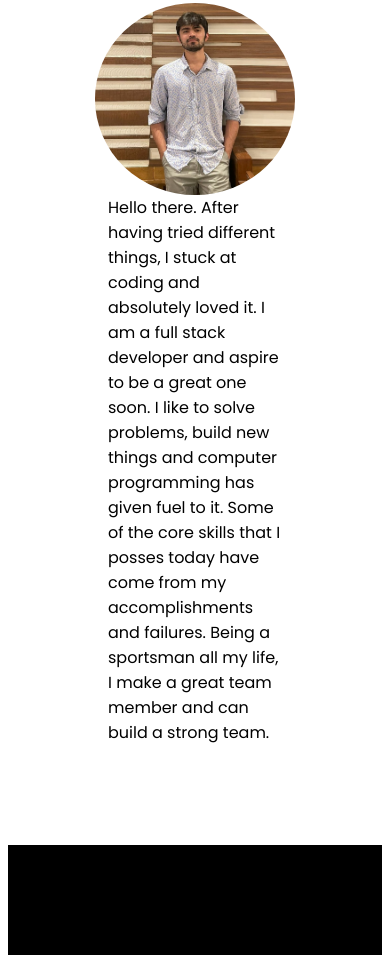
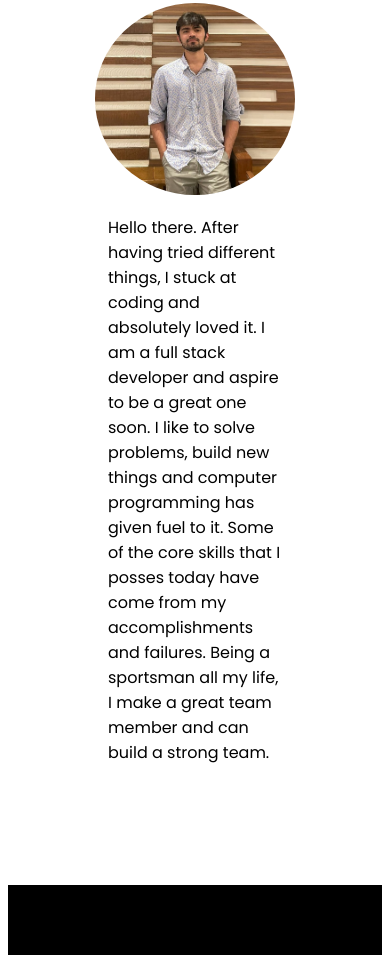
Before and after one commit to sanchitjo/My-Portfolio-Website, a plain HTML site: page index.html in a window 390 px wide. Shown: the part 1023-1978 px from the top of the page. Drawn offline with Linux system fonts and the light colour scheme.

Commit message:
added media queries

```diff
--- a/src/styles.css
+++ b/src/styles.css
@@ -346,4 +346,7 @@ body {
         display: flex;
         flex-direction: column;
     }
+    .me-in-short {
+        padding: 20px;
+    }
 }
```
